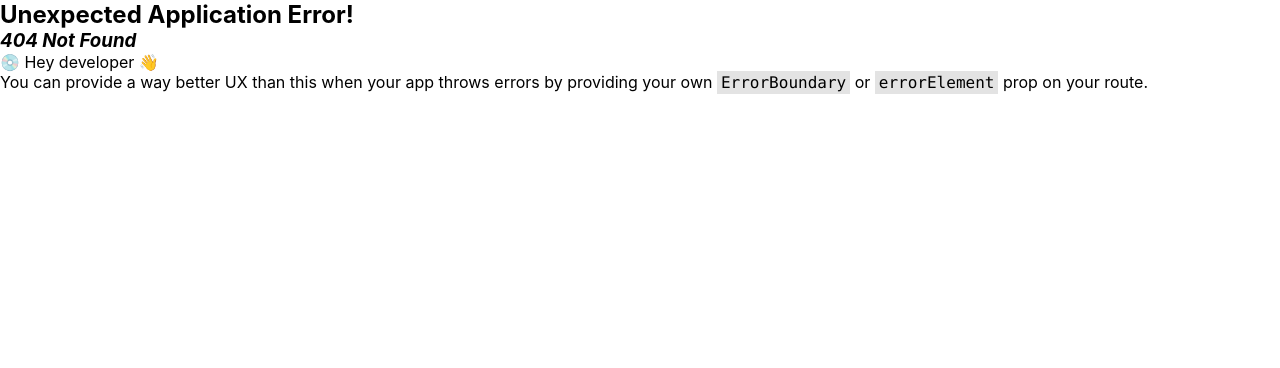
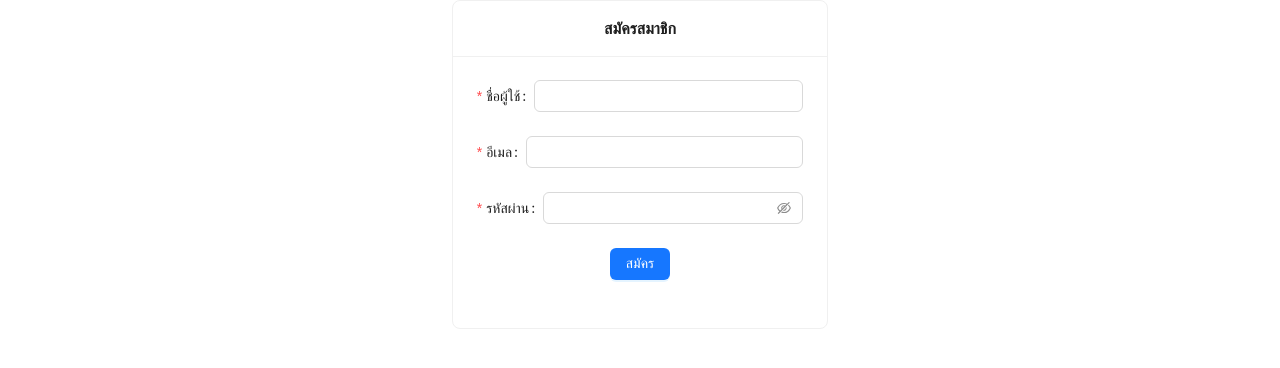
Before and after one commit to SiRP00M/CoinKeeper, a React (Create React App) app in the folder coinkeeper/: page /Register in a window 1280 px wide. Before the commit this address had no page. Shown: the top 368 px of the page. Built offline with nearby package versions, Linux system fonts and the light colour scheme; a web font is replaced by a local one.

Commit message:
feat: Add Register Page

```diff
--- a/coinkeeper/src/index.js
+++ b/coinkeeper/src/index.js
@@ -5,11 +5,17 @@ import reportWebVitals from './reportWebVitals';
 import TrackerScreen from './pages/TrackerScreen';
 import LoginScreen from './pages/LoginScreen';
 import { createBrowserRouter, RouterProvider } from "react-router-dom";
+import RegisterScreen from './pages/RegisterScreen';
 
 const router = createBrowserRouter([
   {
     path: "/Login",
     element: <LoginScreen />,
+  },
+
+  {
+    path: "/Register",
+    element: <RegisterScreen />,
   },
   {
     path: "/TrackerScreen",
--- /dev/null
+++ b/coinkeeper/src/pages/RegisterScreen.js
@@ -0,0 +1,110 @@
+import { useState } from 'react';
+import { Form, Input, Button, Modal, Row, Col, Card } from "antd";
+import axios from 'axios';
+import { useNavigate } from 'react-router-dom';
+import conf from '../config/conf';
+
+export default function RegisterScreen() {
+  const [submitEnabled, setSubmitEnabled] = useState(true);
+  const [showErrorModal, setShowErrorModal] = useState(false);
+  const [errorMessage, setErrorMessage] = useState("");
+  const [form] = Form.useForm();
+  const navigate = useNavigate();
+
+  const handleSubmit = async (values) => {
+    setSubmitEnabled(false);
+    try {
+      const registerResult = await axios.post(
+        `${conf.apiUrl}/auth/local/register`,
+        {
+          username: values.username,
+          email: values.email,
+          password: values.password,
+        }
+      );
+
+      // Redirect to login screen after successful registration
+      navigate("/Login");
+    } catch (error) {
+      console.error(error);
+      setErrorMessage("An error occurred during registration");
+      setShowErrorModal(true);
+    } finally {
+      setSubmitEnabled(true);
+    }
+  };
+
+  const handleCloseErrorModal = () => {
+    setShowErrorModal(false);
+  };
+
+  return (
+    <div style={{}}>
+      <Row justify="center" align="middle">
+        <Col>
+          <Card
+            title="สมัครสมาชิก"
+            bordered={true}
+            style={{ fontFamily: 'Kanit', width: "100%", textAlign: "center" }}
+          >
+            <Form form={form} onFinish={handleSubmit} >
+              <Form.Item
+                label="ชื่อผู้ใช้"
+                name="username"
+                rules={[
+                  { required: true, message: "กรุณากรอกชื่อผู้ใช้!" },
+                ]}
+              >
+                <Input />
+              </Form.Item>
+
+              <Form.Item
+                label="อีเมล"
+                name="email"
+                rules={[
+                  { required: true, message: "กรุณากรอกอีเมล!" },
+                  { type: 'email', message: 'รูปแบบอีเมลไม่ถูกต้อง' },
+                ]}
+              >
+                <Input />
+              </Form.Item>
+
+              <Form.Item
+                label="รหัสผ่าน"
+                name="password"
+                rules={[
+                  { required: true, message: "กรุณากรอกรหัสผ่าน!" },
+                ]}
+              >
+                <Input.Password />
+              </Form.Item>
+
+              <Form.Item>
+                <Button
+                  type="primary"
+                  htmlType="submit"
+                  disabled={!submitEnabled}
+                  style={{ fontFamily: 'Kanit' }}
+                >
+                  สมัคร
+                </Button>
+              </Form.Item>
+            </Form>
+          </Card>
+        </Col>
+
+        <Modal
+          title={<span >Warning</span>}
+          visible={showErrorModal}
+          onCancel={handleCloseErrorModal}
+          footer={null}
+        >
+          <p>{errorMessage}</p>
+          <Button type="primary" onClick={handleCloseErrorModal}>
+            Close
+          </Button>
+        </Modal>
+      </Row>
+    </div>
+  );
+};
```
